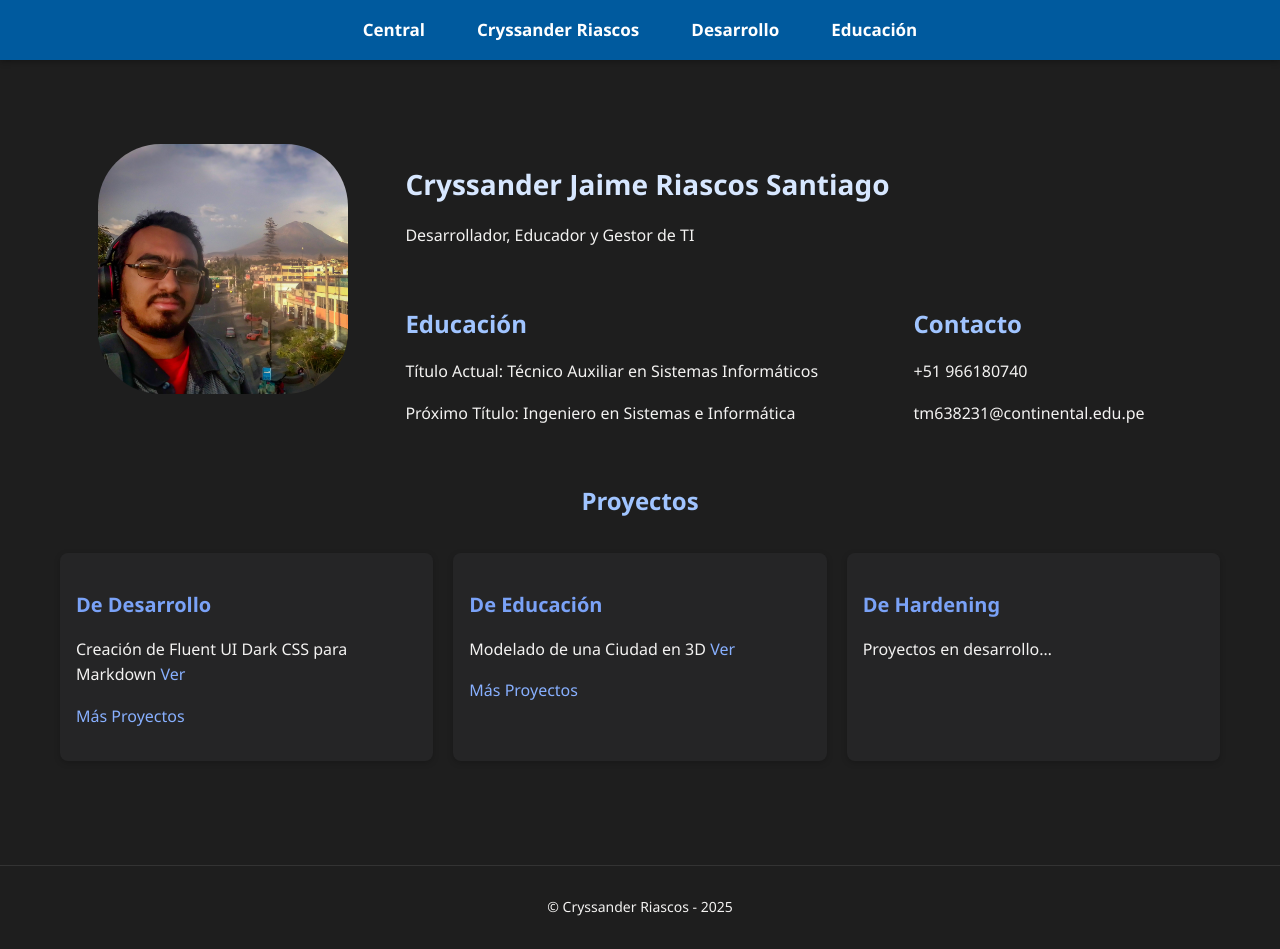
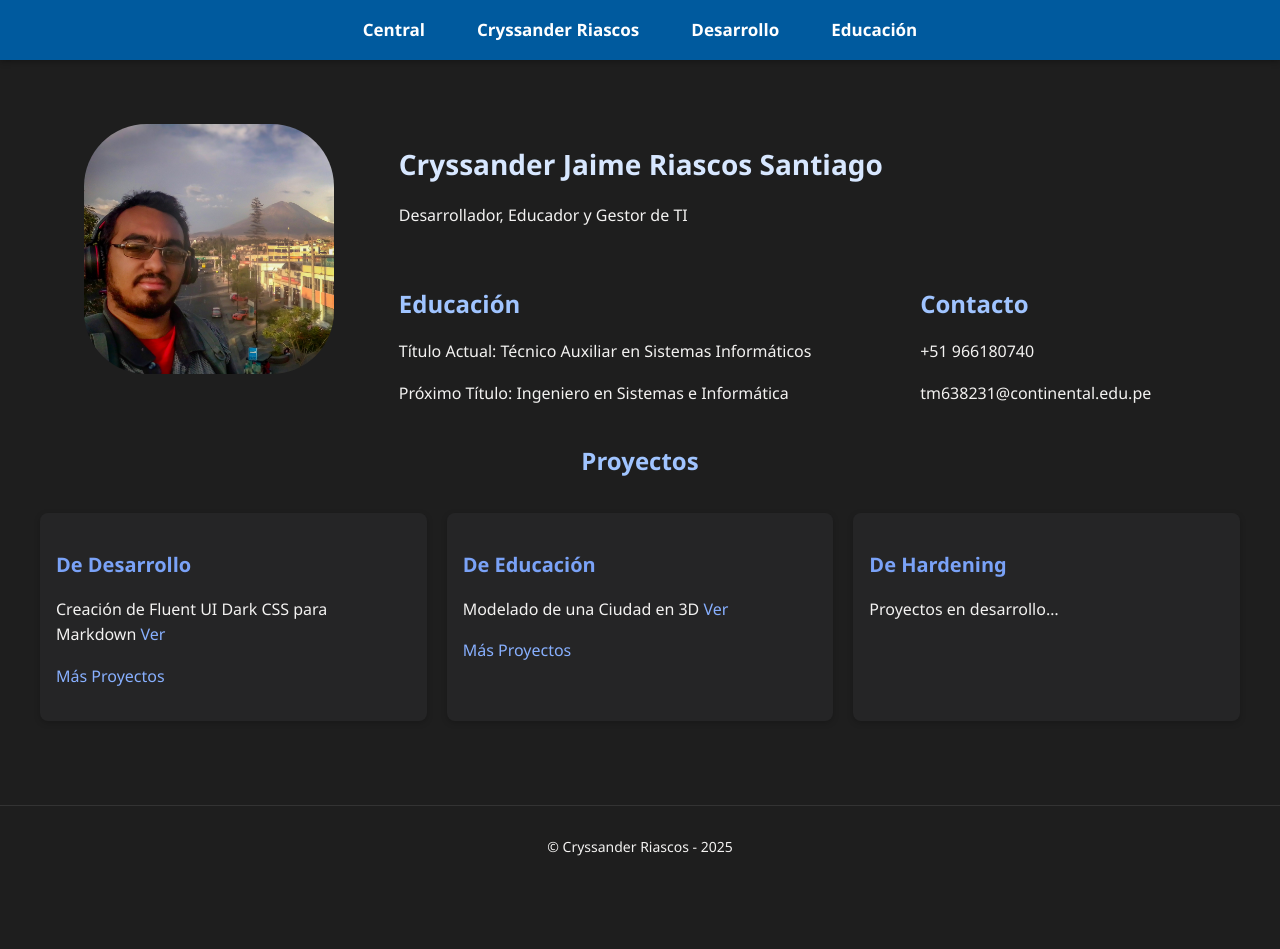
Before and after one commit to rlaricorcontinental/grupo8nrc23730, a Jekyll site: the page built from TM638231/index.md, in a window 1280 px wide. Built offline with Jekyll 4.4.1, drawn with Linux system fonts in a browser that asks for light colours; after the commit the page ends 900 px from its top, so only the background shows below that.

Commit message:
Update tm638231-index.html

```diff
--- a/_layouts/tm638231-index.html
+++ b/_layouts/tm638231-index.html
@@ -10,14 +10,12 @@
                 display: grid;
                 grid-template-columns: repeat(3, auto);
                 gap: 20px;
-            margin: 20px;
                 align-items: stretch;
             }
             .grid-container-3-fijo {
                 display: grid;
                 grid-template-columns: repeat(3, 1fr);
                 column-gap: 20px;
-            margin: 20px;
                 align-items: stretch;
             }
             .profile-pic {
```
Lines whose indentation alone changed are shown as unchanged.
